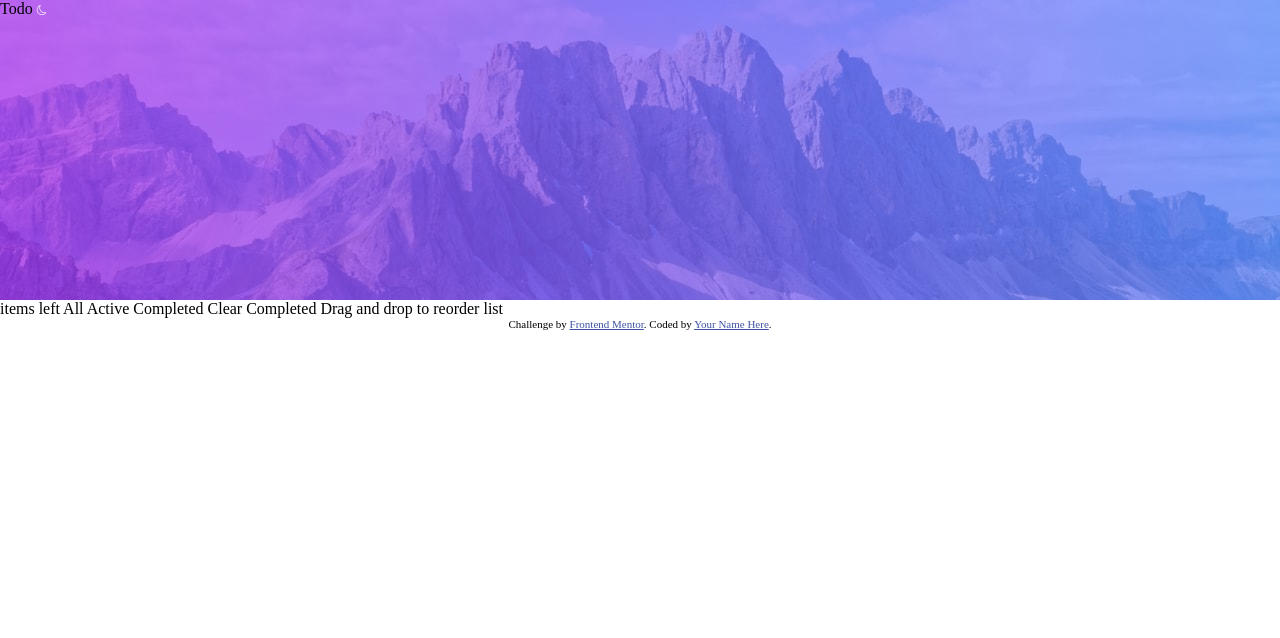
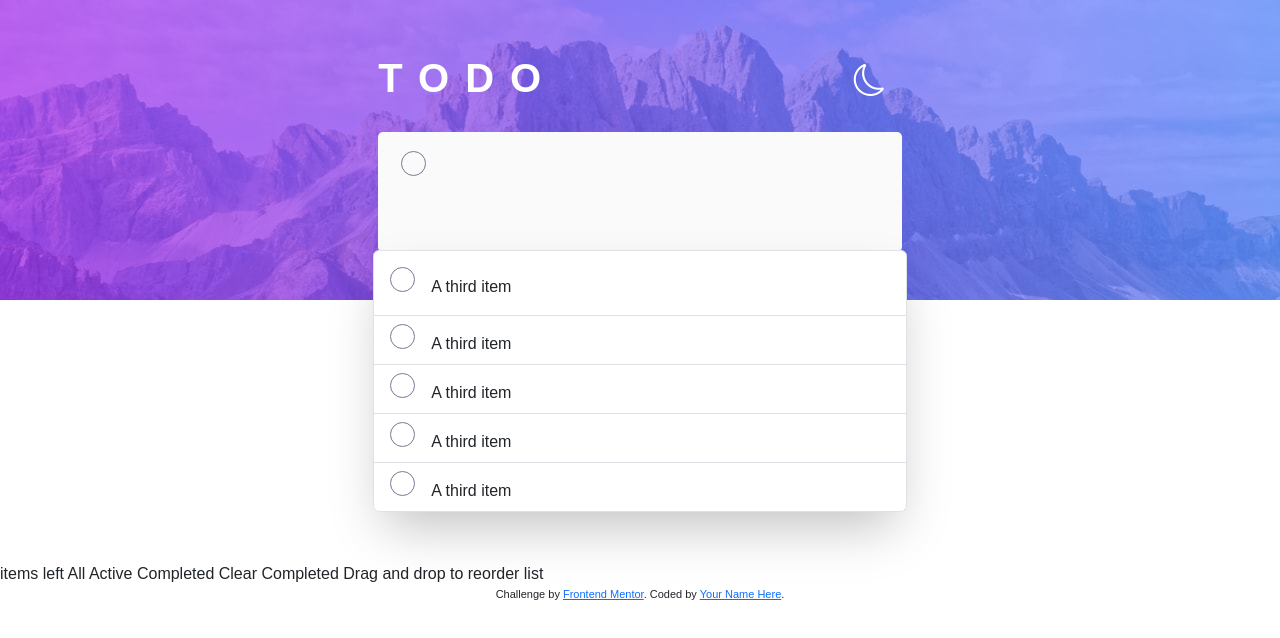
Before and after one commit to karthick12122000/Todo_App, a plain HTML site: page index.html in a window 1280 px wide. Drawn offline with nearby package versions, Linux system fonts and the light colour scheme.

Commit message:
wip: development in frontend

```diff
--- a/index.html
+++ b/index.html
@@ -14,17 +14,60 @@
       rel="stylesheet"
       href="https://cdn.jsdelivr.net/npm/bootstrap-icons@1.11.1/font/bootstrap-icons.css"
     />
+    <link
+      href="https://cdn.jsdelivr.net/npm/bootstrap@5.3.2/dist/css/bootstrap.min.css"
+      rel="stylesheet"
+      integrity="sha384-T3c6CoIi6uLrA9TneNEoa7RxnatzjcDSCmG1MXxSR1GAsXEV/Dwwykc2MPK8M2HN"
+      crossorigin="anonymous"
+    />
 
     <link rel="stylesheet" href="style.css" />
+    <link rel="preconnect" href="https://fonts.googleapis.com" />
+    <link rel="preconnect" href="https://fonts.gstatic.com" crossorigin />
+    <link
+      href="https://fonts.googleapis.com/css2?family=Josefin+Sans:wght@400;700&family=Public+Sans:wght@300;400;700&display=swap"
+      rel="stylesheet"
+    />
   </head>
   <body>
-    <section class="container-fluid MainCont">
-      <div class="">
-        <span>Todo</span>
-        <span><i class="bi bi-moon"></i></span>
+    <section class="container-fluid MainCont flex-column">
+      <div
+        class="col-10 col-md-8 col-lg-5 fw-bold todo__header d-flex justify-content-between mb-4"
+      >
+        <span>TODO</span>
+        <span class="btn__mode"><i class="bi bi-moon"></i></span>
+      </div>
+      <div class="col-10 col-md-8 col-lg-5 todo__add">
+          <input type="radio" id="enter" />
+        <label for="enter"> <span></span></label>
+        <input type="text" id="taskinp" />
       </div>
     </section>
-    <section class="listCont"></section>
+    <section class="listCont d-flex align-items-center flex-column">
+      <ul class="list-group col-10 col-md-8 col-lg-5 todo__list">
+        <li class="list-group-item p-3">
+          <input type="radio" id="1" />
+          <label for="1"> <span></span></label
+          ><span class="p-3">A third item</span>
+        </li>
+        <li class="list-group-item">
+          <input type="radio" id="2" /> <label for="2"> <span></span></label
+          ><span class="p-3">A third item</span>
+        </li>
+        <li class="list-group-item">
+          <input type="radio" id="6" /> <label for="6"> <span></span></label
+          ><span class="p-3">A third item</span>
+        </li>
+        <li class="list-group-item">
+          <input type="radio" id="3" /> <label for="3"> <span></span></label
+          ><span class="p-3">A third item</span>
+        </li>
+        <li class="list-group-item">
+          <input type="radio" id="4" /> <label for="4"> <span></span></label
+          ><span class="p-3">A third item</span>
+        </li>
+      </ul>
+    </section>
 
     <!-- Add dynamic number -->
     items left All Active Completed Clear Completed Drag and drop to reorder
@@ -36,5 +79,10 @@
         >Frontend Mentor</a
       >. Coded by <a href="#">Your Name Here</a>.
     </div>
+    <script
+      src="https://cdn.jsdelivr.net/npm/bootstrap@5.3.2/dist/js/bootstrap.bundle.min.js"
+      integrity="sha384-C6RzsynM9kWDrMNeT87bh95OGNyZPhcTNXj1NW7RuBCsyN/o0jlpcV8Qyq46cDfL"
+      crossorigin="anonymous"
+    ></script>
   </body>
 </html>
--- a/style.css
+++ b/style.css
@@ -3,22 +3,93 @@
   margin: 0;
   box-sizing: border-box;
 }
+:root {
+  /*Primary*/
 
+  --BrightBlue: hsl(220, 98%, 61%);
+  --CheckBackground: linear-gradient(
+    120deg,
+    hsl(192, 100%, 67%),
+    hsl(280, 87%, 65%)
+  );
+
+  /*Neutral*/
+
+  /*LightTheme*/
+
+  --VeryLightGray: hsl(0, 0%, 98%);
+  --VeryLightGrayishBlue: hsl(236, 33%, 92%);
+  --LightGrayishBlue: hsl(233, 11%, 84%);
+  --DarkGrayishBlue: hsl(236, 9%, 61%);
+  --VeryDarkGrayishBlue: hsl(235, 19%, 35%);
+
+  /*DarkTheme*/
+
+  --VeryDarkBlue: hsl(235, 21%, 11%);
+  --VeryDarkDesaturatedBlue: hsl(235, 24%, 19%);
+  --LightGrayishBlue: hsl(234, 39%, 85%);
+  --LightGrayishBluehover: hsl(236, 33%, 92%);
+  --DarkGrayishBlue: hsl(234, 11%, 52%);
+  --VeryDarkGrayishBlue: hsl(233, 14%, 35%);
+  --VeryDarkGrayishBlue: hsl(237, 14%, 26%);
+}
+body {
+  font-family: "JosefinSans", sans-serif;
+}
 .attribution {
   font-size: 11px;
   text-align: center;
 }
-.attribution a {
+.attributiona {
   color: hsl(228, 45%, 44%);
 }
 .MainCont {
   height: 300px;
-
   background: url("./images/bg-desktop-light.jpg");
   background-repeat: no-repeat;
   background-size: cover;
+  display: flex;
+  align-items: center;
+  justify-content: center;
+  font-size: 2.5rem;
 }
-i {
-  font-size: 10px;
+.todo__header {
+  letter-spacing: 1rem;
   color: #ffffff;
 }
+.btn__mode i {
+  font-size: 2rem;
+}
+.todo__add {
+  background-color: var(--VeryLightGray);
+  border-radius: 5px;
+}
+input {
+  outline: none;
+  background-color: transparent;
+  border: none;
+}
+input[type="radio"] {
+  display: none;
+}
+input[type="radio"] ~ label span {
+  display: inline-block;
+  width: 25px;
+  height: 25px;
+  border-radius: 50%;
+  border: 1px solid var(--DarkGrayishBlue);
+  cursor: pointer;
+}
+input[type="radio"]:checked ~ label span {
+  background: url("./images/icon-check.svg");
+  background-image: var(--CheckBackground);
+  background-repeat: no-repeat;
+}
+input[type="radio"]:hover ~ label span {
+  border-color: hsl(192, 100%, 67%) hsl(280, 87%, 65%) hsl(280, 87%, 65%)
+    hsl(192, 100%, 67%);
+}
+.todo__list {
+  transform: translateY(-50px);
+  box-shadow: rgba(0, 0, 0, 0.25) 0px 25px 50px -12px;
+}
```
